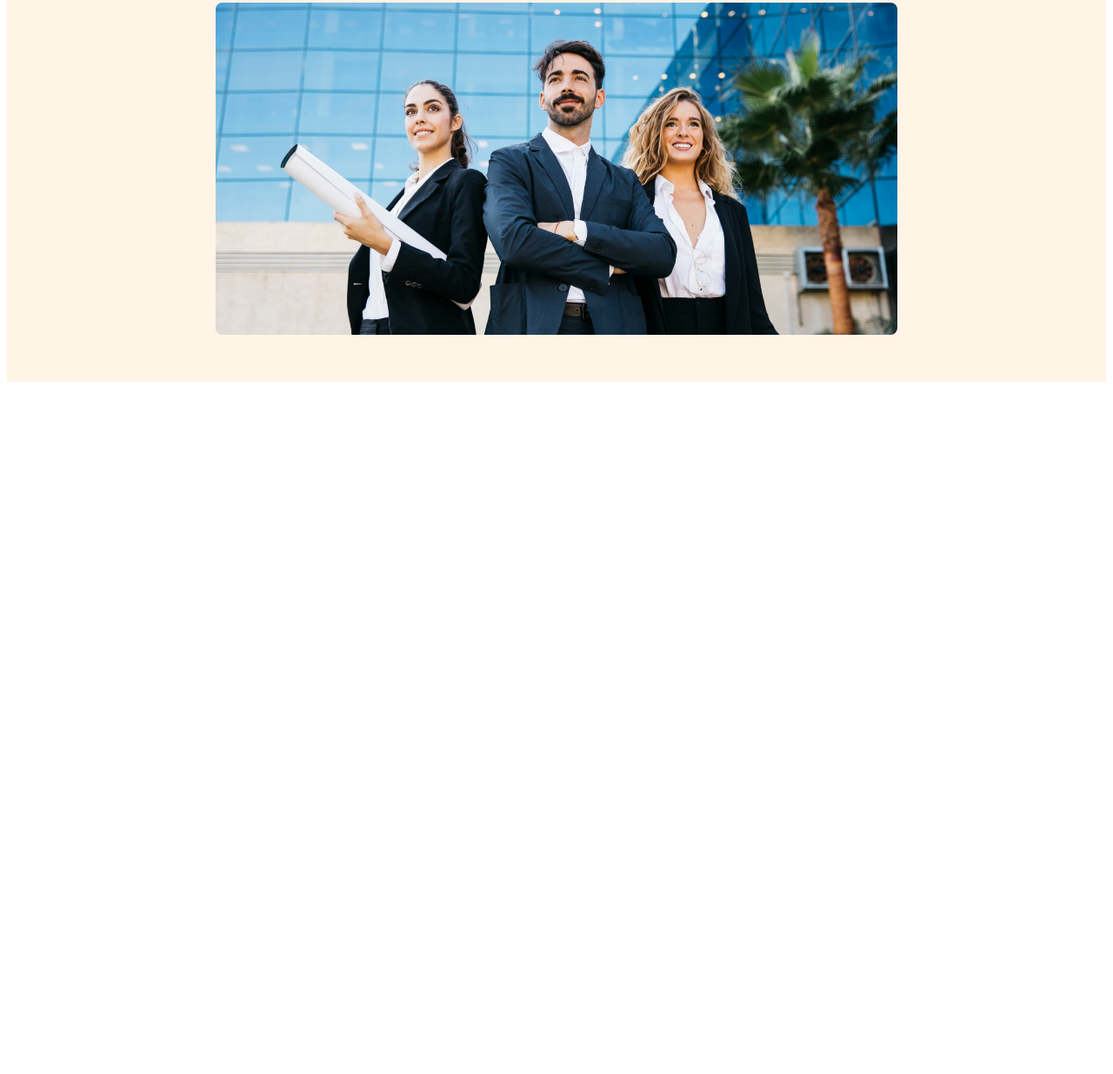
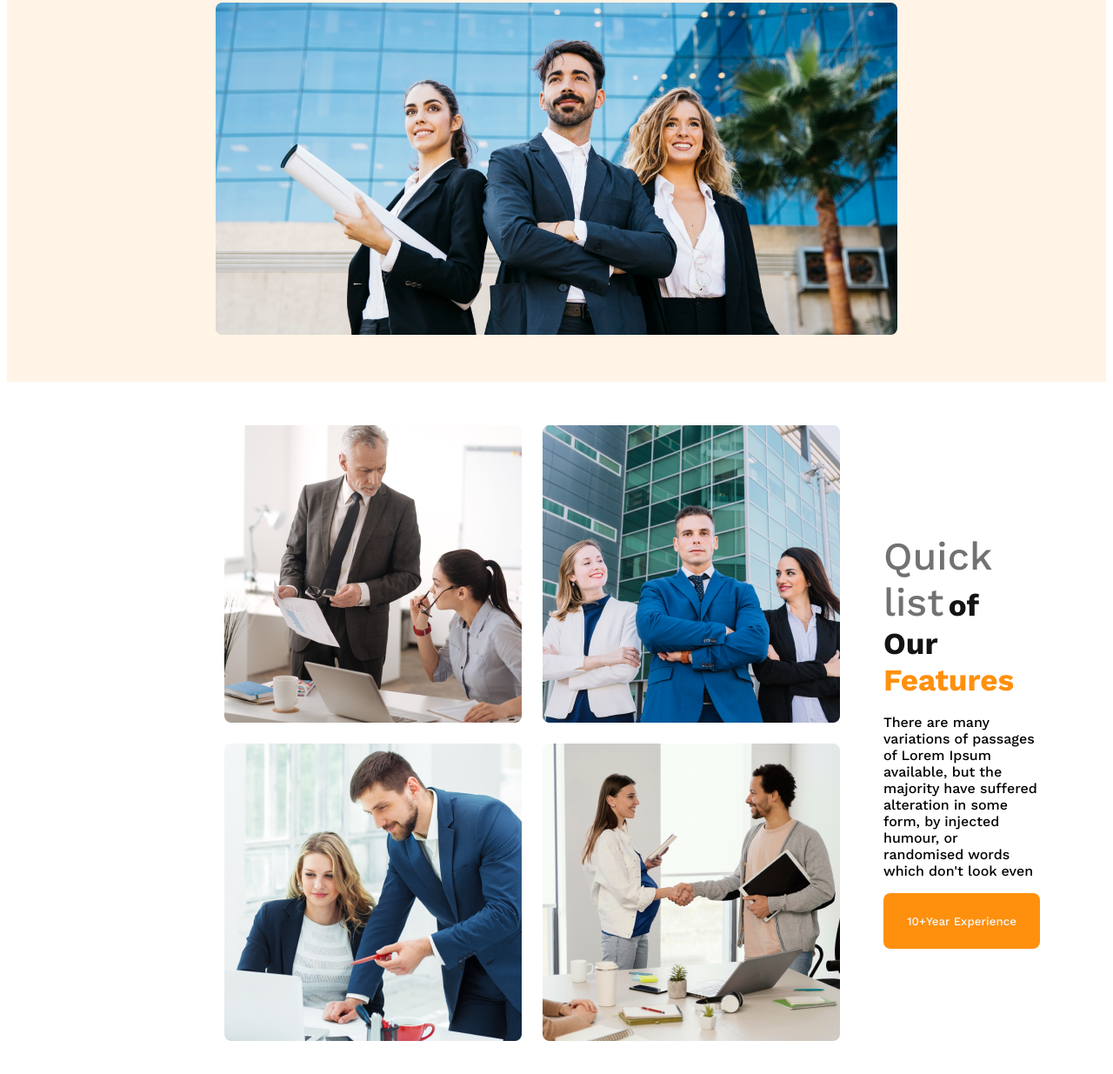
Before and after one commit to dhansiri2020/g3-architects-website, a plain HTML site: page index.html in a window 1280 px wide. Shown: the part 567-1802 px from the top of the page at 87% size. Before the commit the page ends 1014 px from the top, so only its background shows below. Drawn offline with nearby package versions, Linux system fonts and the light colour scheme.

Commit message:
Finished Team section

```diff
--- a/index.html
+++ b/index.html
@@ -36,7 +36,20 @@
 </div>
  </header>
  <main>
-
+  <section class="team-container">
+    <div class="team-img-container">
+     <img src="images/team1.png" alt="">
+     <img src="images/team2.png" alt="">
+     <img src="images/team3.png" alt="">
+     <img src="images/team4.png" alt="">
+    </div>
+    <div class="team-content">
+      <h3 class="team-title"> <span class="team-title-Quick-list">Quick list</span> <span class="team-title-of-Our">of Our</span> <span class="Features">Features</span></h3>
+      <p class="team-description">There are many variations of passages of Lorem Ipsum available, but the majority have suffered alteration in some form, by injected humour, or randomised words which don't look even</p>
+      <button class="btn-primary">10+Year
+        Experience</button>
+    </div>
+  </section>
  </main>
   <footer>
 
--- a/style.css
+++ b/style.css
@@ -77,19 +77,80 @@ font-weight: 400;
     border-radius: 8px;
     background: lightgray;
   }
+  main{
+  max-width: 1920px;
+    margin: 0 200px;
+  }
+  .team-container{
+    display: flex;
+    align-items: center;
+  }
+  .team-img-container{
+    display: grid;
+    grid-template-columns: repeat(2, 1fr);
+    gap: 1.5rem;
+    padding: 50px;
+  }
+  .team-content{
+   /* padding-left: 20px; */
+  text-align: start;
+  }
+  .team-title-Quick-list{
+    color: #727272;
+    font-size: 45px;
+    font-weight: 500;
+  }
+  .team-title-of-Our{
+    color: #131313;
+    font-size: 35px;
+    font-weight: 700px;
+  }
+  .Features{
+    color: #FF900E;
+    font-size: 35px;
+    font-weight: 700px;
+  }
   @media screen and (max-width:576px) {
     header{
       padding: 20px;
+      font-size: 35px;
+      font-weight: 700px;
     }
     nav{
       flex-direction: column;
+    }
+    .team-container{
+      flex-direction: column;
+      margin: 10px;
+    }
+     .team-img-container{
+      grid-template-columns: 1fr;
+      align-items: start;
     }
   }
   @media screen and (min-width: 576px) and (max-width: 1100px){
     header{
       padding: 20px;
+
      }
     nav{
      flex-direction: column;
     }
+    .team-img-container{
+      grid-template-columns: 1fr;
+
+    }
+    .team-content{
+      flex-direction: column;
+    }
+    .team-container{
+      flex-direction: column;
+    }
+    .main{
+      margin: 10px;
+      max-width: 90%;
+    }
+    .bannar-content{
+      max-width: 90%;
+    }
   }
```
